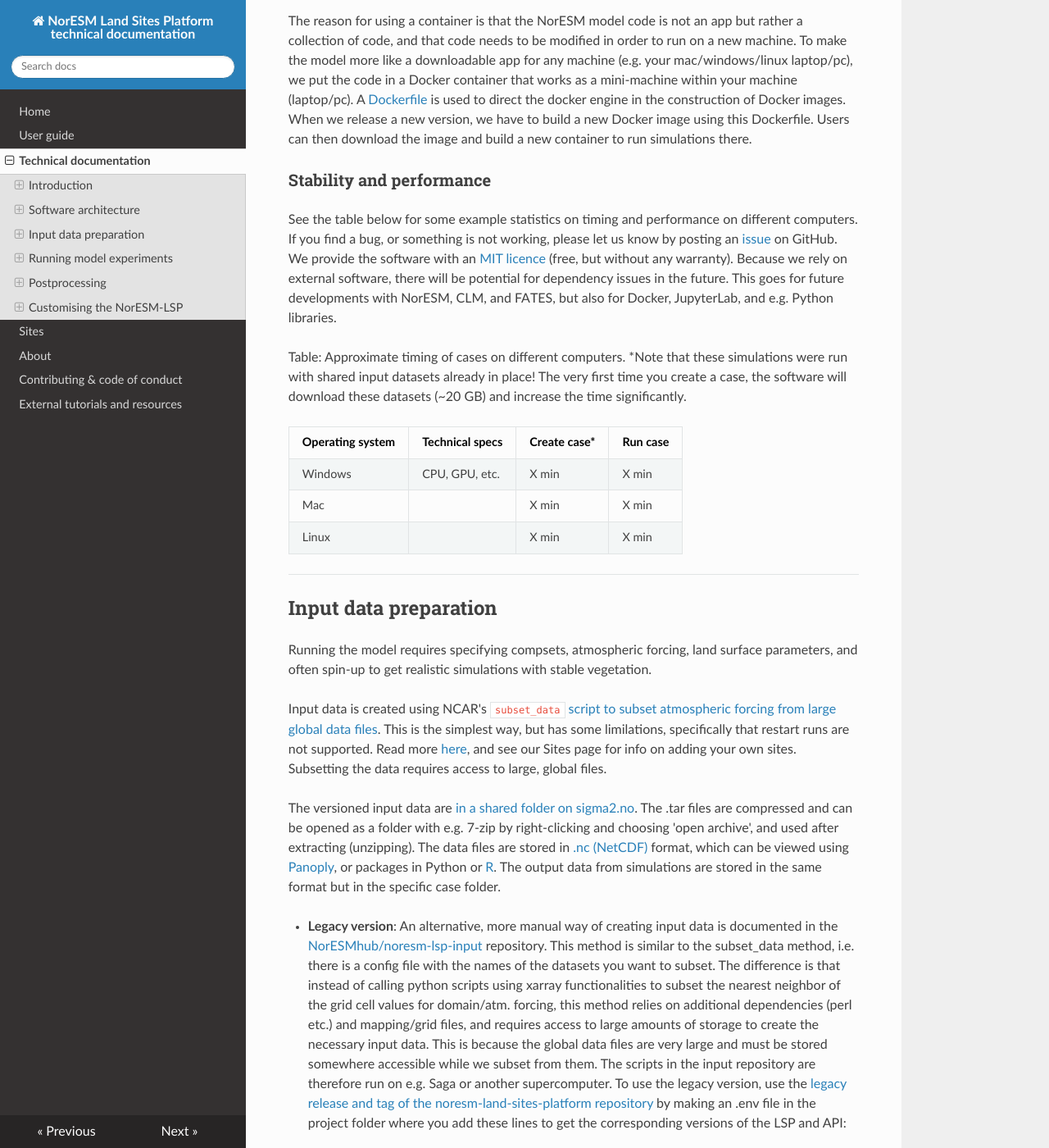
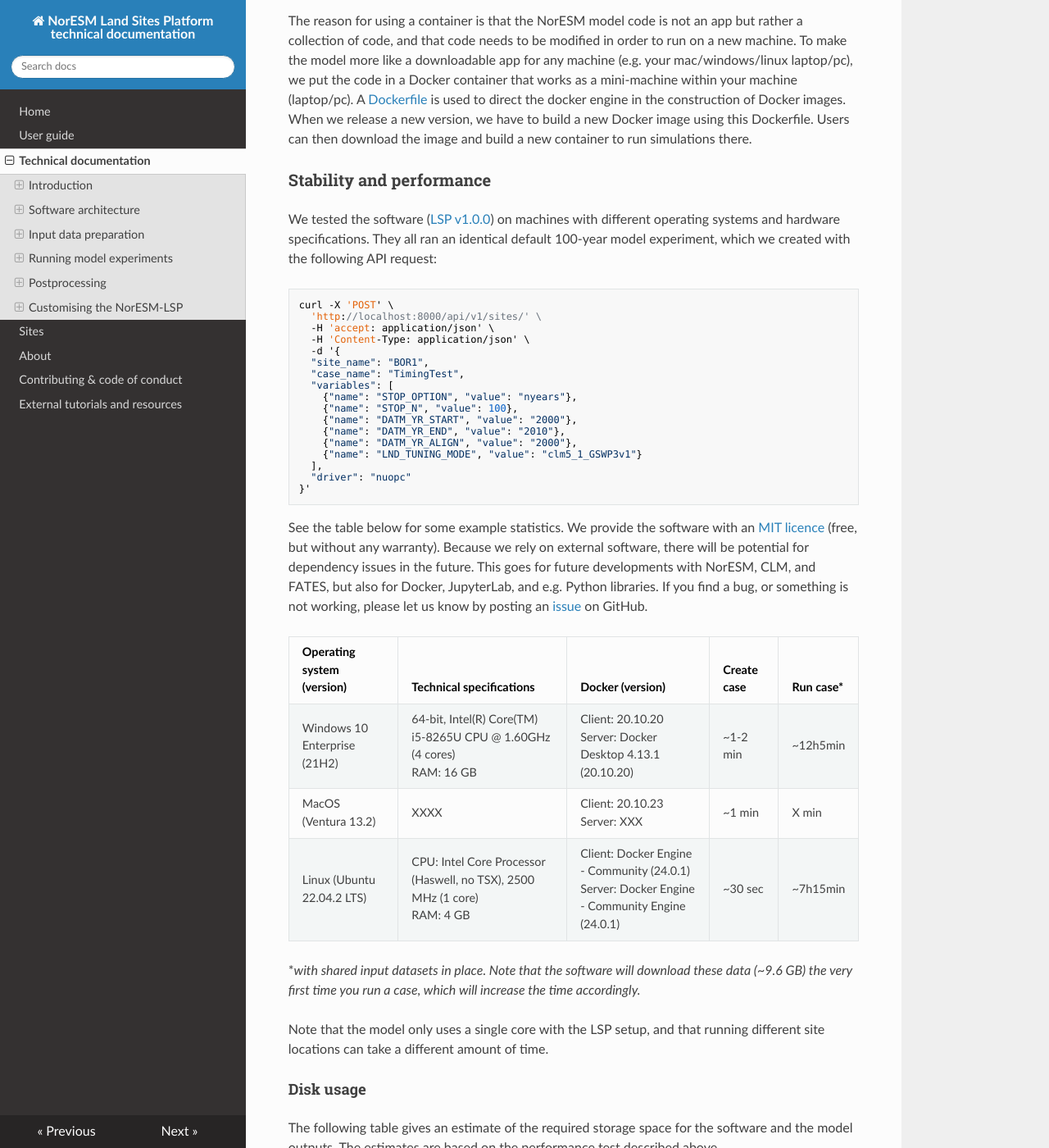
Before and after one commit to NorESMhub/noresm-land-sites-platform, an MkDocs documentation site: the page built from docs/documentation.md, in a window 1280 px wide and 1400 px high, scrolled down 6758 px. Shown: the whole window at 82% size. Built offline with MkDocs 1.6.1, drawn with Linux system fonts in a browser that asks for light colours; nearby versions of some CDN libraries; some of the changed text lies outside the part shown.

Commit message:
Update documentation.md
Add performance tests and disk usage

````diff
--- a/docs/documentation.md
+++ b/docs/documentation.md
@@ -125,15 +125,51 @@ The reason for using a container is that the NorESM model code is not an app but
 
 ### Stability and performance
 
-See the table below for some example statistics on timing and performance on different computers. If you find a bug, or something is not working, please let us know by posting an [issue](https://github.com/NorESMhub/noresm-land-sites-platform/issues) on GitHub. We provide the software with an [MIT licence](https://github.com/NorESMhub/noresm-land-sites-platform/blob/main/LICENSE) (free, but without any warranty). Because we rely on external software, there will be potential for dependency issues in the future. This goes for future developments with NorESM, CLM, and FATES, but also for Docker, JupyterLab, and e.g. Python libraries.
+We tested the software ([LSP v1.0.0](https://github.com/NorESMhub/noresm-land-sites-platform/tree/v1.0.0/notebooks)) on machines with different operating systems and hardware specifications. They all ran an identical default 100-year model experiment, which we created with the following API request:
 
-Table: Approximate timing of cases on different computers. *Note that these simulations were run with shared input datasets already in place! The very first time you create a case, the software will download these datasets (~20 GB) and increase the time significantly.
+```
+curl -X 'POST' \
+  'http://localhost:8000/api/v1/sites/' \
+  -H 'accept: application/json' \
+  -H 'Content-Type: application/json' \
+  -d '{
+  "site_name": "BOR1",
+  "case_name": "TimingTest",
+  "variables": [
+    {"name": "STOP_OPTION", "value": "nyears"},
+    {"name": "STOP_N", "value": 100},
+    {"name": "DATM_YR_START", "value": "2000"},
+    {"name": "DATM_YR_END", "value": "2010"},
+    {"name": "DATM_YR_ALIGN", "value": "2000"},
+    {"name": "LND_TUNING_MODE", "value": "clm5_1_GSWP3v1"}
+  ],
+  "driver": "nuopc"
+}'
+```
 
-| Operating system   | Technical specs              | Create case*   | Run case  |
-| ------------------ | ---------------------------- | ------------   | --------- |
-| Windows | CPU, GPU, etc.     | X min | X min |
-| Mac   | | X min | X min |
-| Linux   | | X min | X min |
+See the table below for some example statistics. We provide the software with an [MIT licence](https://github.com/NorESMhub/noresm-land-sites-platform/blob/main/LICENSE) (free, but without any warranty). Because we rely on external software, there will be potential for dependency issues in the future. This goes for future developments with NorESM, CLM, and FATES, but also for Docker, JupyterLab, and e.g. Python libraries. If you find a bug, or something is not working, please let us know by posting an [issue](https://github.com/NorESMhub/noresm-land-sites-platform/issues) on GitHub.
+
+| Operating system (version)   | Technical specifications              | Docker (version) | Create case   | Run case*  |
+| :------------------ | ---------------------------- | ------------   | --------- | --- |
+| Windows 10 Enterprise (21H2) | 64-bit, Intel(R) Core(TM) i5-8265U CPU @ 1.60GHz (4 cores) <br /> RAM: 16 GB   | Client: 20.10.20 <br /> Server: Docker Desktop 4.13.1 (20.10.20) <br />  | ~1-2 min | ~12h5min |
+| MacOS (Ventura 13.2)   | XXXX  | Client: 20.10.23 <br /> Server: XXX | ~1 min | X min |
+| Linux (Ubuntu 22.04.2 LTS)   | CPU: Intel Core Processor (Haswell, no TSX), 2500 MHz (1 core) <br /> RAM: 4 GB | Client: Docker Engine - Community (24.0.1) <br /> Server: Docker Engine - Community Engine (24.0.1)| ~30 sec | ~7h15min |
+
+*_with shared input datasets in place. Note that the software will download these data (~9.6 GB) the very first time you run a case, which will increase the time accordingly._
+
+Note that the model only uses a single core with the LSP setup, and that running different site locations can take a different amount of time.
+
+#### Disk usage
+
+The following table gives an estimate of the required storage space for the software and the model outputs. The estimates are based on the performance test described above.
+
+| Entity             | Details                               | Size    |
+| :---               |    :----                            |  ---:         |
+| Main repository <br /> `noresm-land-sites-platform/`  | Fully checked out, but without model input/output data.   | ~840 MB       |
+| Images/Containers  | noresm-land-sites-platform-ui <br /> noresm-land-sites-platform-rabbitmq <br /> noresm-land-sites-platform-panoply <br /> noresm-land-sites-platform-api <br /> noresm-land-sites-platform-jupyter <br /> noresm-land-sites-platform-tasks   | ~6.5 GB       |
+|  CLM-FATES input  | Climate forcing and other required inputs.   |  Shared: ~9.6 GB <br /> Per site: ~23 MB|
+|  CLM-FATES case and output | Default 100-year simulation, monthly averaged output values, <br /> default history fields.   | Case folder (wo/ archive): ~300 MB <br /> Model outputs (archive): ~370 MB |
+| | | **Total: ~17.6 GB** |
 
 
 **************************************
````
